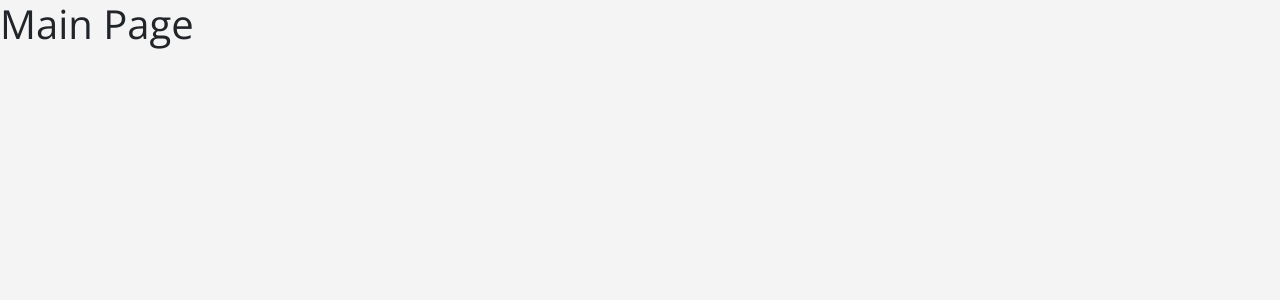
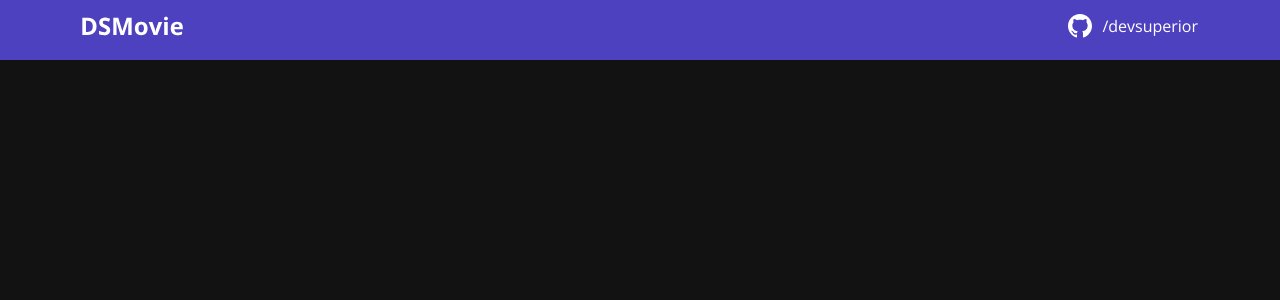
Before and after one commit to LucasBarbosaSilva/dsmovie-lucas, a React (Create React App) app in the folder frontend/: page / in a window 1280 px wide. Shown: the top 300 px of the page. Built offline with nearby package versions, Linux system fonts and the light colour scheme.

Commit message:
Creating NavBar

```diff
--- a/frontend/src/App.tsx
+++ b/frontend/src/App.tsx
@@ -1,9 +1,10 @@
 import React from 'react';
+import { NavBar } from './components/Navbar';
 
 function App() {
   return (
     <div className="App">
-      <h1>Main Page</h1>
+      <NavBar/>
     </div>
   );
 }
--- /dev/null
+++ b/frontend/src/components/Navbar/index.tsx
@@ -0,0 +1,26 @@
+import React from 'react';
+import './styles.css';
+import {ReactComponent as DSMovieLogo} from "../../assets/DSMovie.svg";
+import {ReactComponent as GitHubIO} from "../../assets/github.svg";
+
+const NavBar = () => {
+    return(
+        <header>
+            <nav className='container'>
+                <div className="content">
+                    <DSMovieLogo id='logo'/>
+                    <a href='https://github.com/devsuperior'>
+                        <span className='container-git'>
+                            <GitHubIO/>
+                            <p>/devsuperior</p>
+                        </span>
+                    </a>
+                </div>
+            </nav>
+        </header>
+    )
+}
+
+export {
+    NavBar
+};
--- /dev/null
+++ b/frontend/src/components/Navbar/styles.css
@@ -0,0 +1,40 @@
+@import url('https://fonts.googleapis.com/css2?family=Open+Sans&display=swap');
+:root{
+    --primary-color: #4D41C0;
+    --white: #ffffff;
+}
+
+header {
+    background-color: var(--primary-color);
+    width: 100vw;
+    height: 3.75rem;
+}
+
+.container {
+    width: 100%;
+    padding: 0.875rem 2.063rem;
+}
+
+.content {
+    width: "100%";
+
+    display: flex;
+    flex-direction: row;
+    justify-content: space-between;
+    align-items: center;
+}
+
+#logo {
+ margin: 0;
+}
+.container-git{
+    display: flex;
+    flex-direction: row;
+}
+
+.container-git p{
+    margin: 0;
+    margin-left: 0.625rem;
+    font-family: 'Open Sans', sans-serif;
+    color: var(--white);
+}
--- a/frontend/src/index.css
+++ b/frontend/src/index.css
@@ -2,6 +2,7 @@
 
 :root {
   --color-primary: #4D41C0;
+  --black:
 }
 
 * {
@@ -10,7 +11,7 @@
 }
 
 html, body {
-    background-color: #f4f4f4;
+    background-color: #121212;
 }
 
 a, a:hover {
```
Also changed, not shown: frontend/src/assets/DSMovie.svg (added), frontend/src/assets/github.svg (added).
